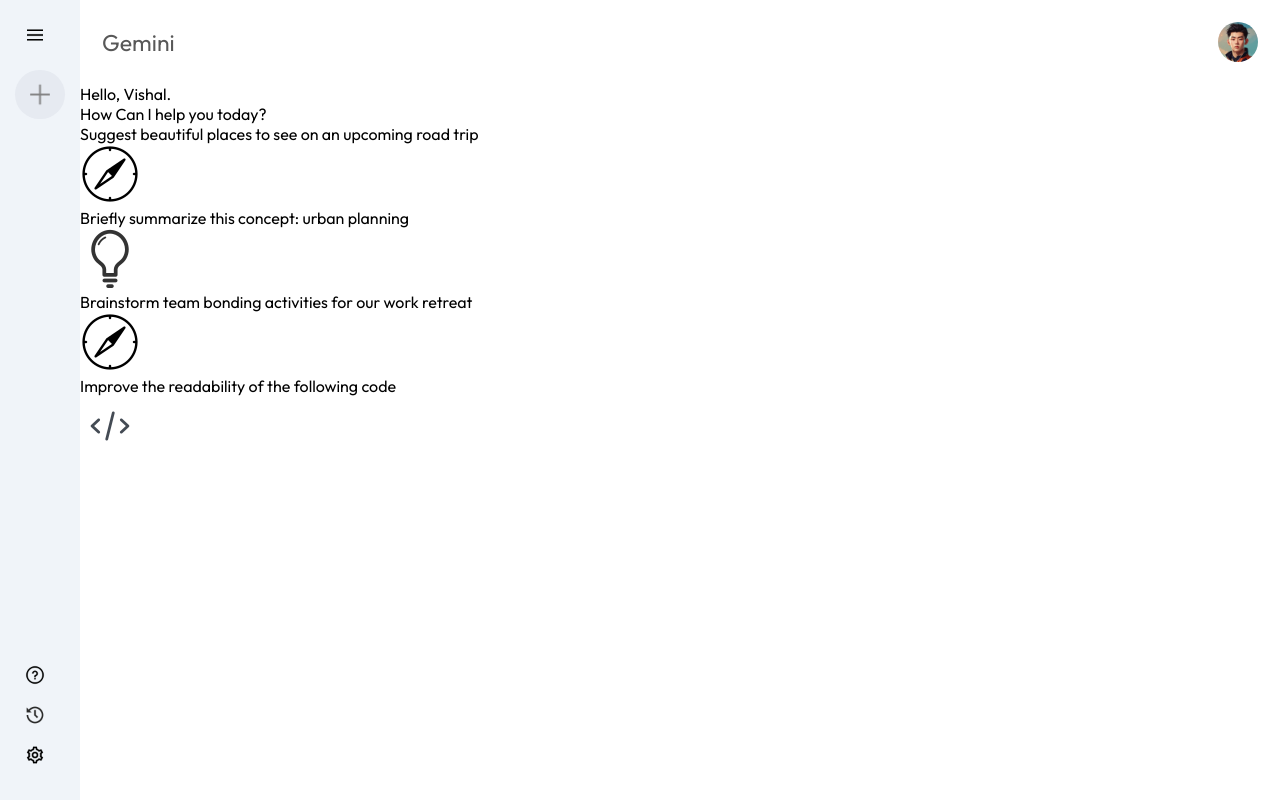
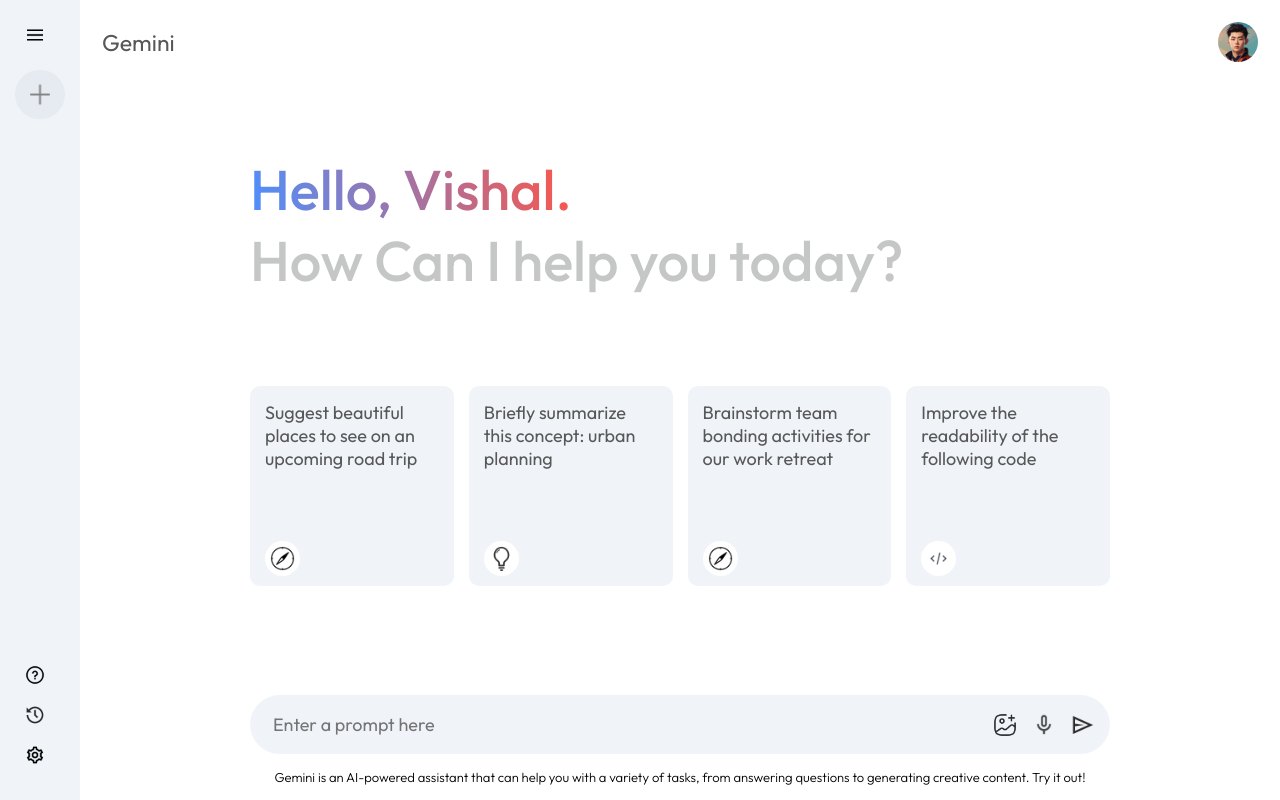
Before and after one commit to VisXhal06/Gemini-Clone, a React (Vite) app: page / in a window 1280 px wide. Built offline with nearby package versions, Linux system fonts and the light colour scheme.

Commit message:
All UI Work Done For Gemini Clone

```diff
--- a/src/components/Main/Main.css
+++ b/src/components/Main/Main.css
@@ -18,3 +18,105 @@
     width: 40px;
     border-radius: 50%;
 }
+
+.main-container {
+    max-width: 900px;
+    margin: auto;
+}
+
+.main .greet {
+    margin: 50px 0px;
+    font-size: 56px;
+    color: #c4c7c5;
+    font-weight: 500;
+    padding: 20px;
+}
+
+.main .greet span {
+    background: -webkit-linear-gradient(16deg, #4b90ff, #ff5546);
+    -webkit-background-clip: text;
+    -webkit-text-fill-color: transparent;
+}
+
+.main .cards {
+    display: grid;
+    grid-template-columns: repeat(auto-fit, minmax(180px, 1fr));
+    gap: 15px;
+    padding: 20px;
+}
+
+.main .card {
+    height: 200px;
+    padding: 15px;
+    background-color: #f0f4f9;
+    border-radius: 10px;
+    position: relative;
+    cursor: pointer;
+}
+
+.main .card img {
+   width: 35px;
+   padding: 5px;
+   position: absolute;
+   background-color: white;
+   border-radius: 20px;
+   bottom: 10px;
+}
+
+.main .card p {
+    color: #585858;
+    font-size: 18px;
+}
+
+.main .card:hover {
+    background-color: #dfe4ae;
+    box-shadow: 0 4px 8px rgba(0, 0, 0, 0.1);
+    transform: translateY(-5px);
+    transition: all 0.3s ease;
+}
+
+.main-bottom {
+    position: absolute;
+    bottom: 0;
+    width: 100%;
+    max-width: 900px;
+    padding: 0px 20px;
+    margin: auto;
+}
+
+.search-box {
+    display: flex;
+    align-items: center;
+    justify-content: space-between;
+    gap: 20px;
+    background-color: #f0f4f9;
+    padding: 10px 15px;
+    border-radius: 50px;
+}
+
+.search-box img {
+    width: 24px;
+    cursor: pointer;
+}
+
+.search-box input {
+    border: none;
+    outline: none;
+    background: transparent;
+    flex: 1;
+    font-size: 18px;
+    padding: 8px;
+}
+
+.search-box div {
+    display: flex;
+    align-items: center;
+    gap: 15px;
+}
+
+.main .bottom-info {
+    font-size: 13px;
+    margin: 15px auto;
+    text-align:center;
+    font-weight: 300;
+}
--- a/src/components/Main/Main.jsx
+++ b/src/components/Main/Main.jsx
@@ -35,6 +35,21 @@
                     <img src={assets.code_icon} alt="" />
                 </div>
             </div>
+
+            <div className="main-bottom">
+                <div className="search-box">
+                    <input type="text" placeholder='Enter a prompt here '/>
+                    <div>
+                        <img src={assets.gallery_icon} alt="" />
+                        <img src={assets.mic_icon} alt="" />
+                        <img src={assets.send_icon} alt="" />
+                    </div>
+                </div>
+                <p className="bottom-info">
+                    Gemini is an AI-powered assistant that can help you with a variety of tasks, from answering questions to generating creative content. Try it out!
+                </p>
+            </div>
+
         </div>
     </div>
   )
```
